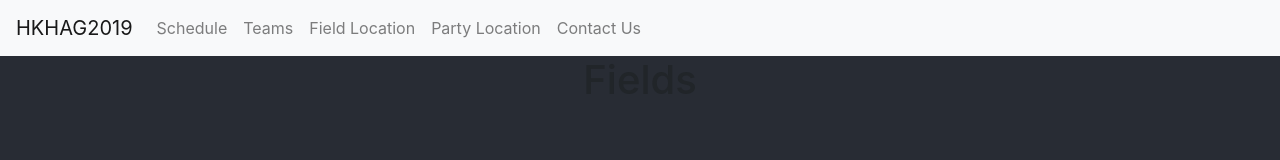
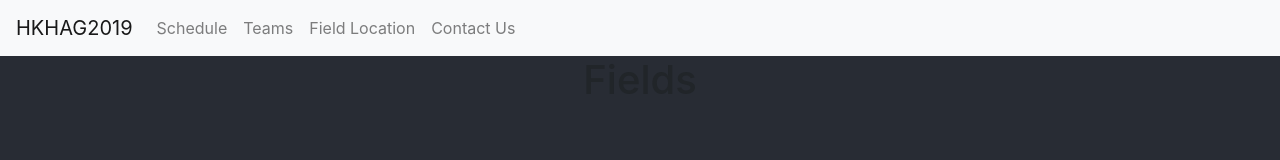
Before and after one commit to gigilaw/HKPAT_2019, a React (Create React App) app: page /field in a window 1280 px wide. Shown: the top 160 px of the page. Built offline with nearby package versions, Linux system fonts and the light colour scheme.

Commit message:
Refactor

```diff
--- a/src/component/navbar.jsx
+++ b/src/component/navbar.jsx
@@ -1,6 +1,12 @@
 import React, { Component } from 'react'
 import { Link } from 'react-router-dom'
 
+const links = [
+	{ href: '/schedule', name: 'Schedule' },
+	{ href: '/teams', name: 'Teams' },
+	{ href: '/field', name: 'Field Location' },
+	{ href: '/contact', name: 'Contact Us' },
+]
 class NavBar extends Component {
 	render() {
 		return (
@@ -21,31 +27,13 @@ class NavBar extends Component {
 				</button>
 				<div className="collapse navbar-collapse" id="navbarNav">
 					<ul className="navbar-nav">
-						<li className="nav-item">
-							<a className="nav-link" href="/schedule">
-								Schedule
-							</a>
-						</li>
-						<li className="nav-item">
-							<a className="nav-link" href="/teams">
-								Teams
-							</a>
-						</li>
-						<li className="nav-item">
-							<a className="nav-link" href="/field">
-								Field Location
-							</a>
-						</li>
-						<li className="nav-item">
-							<a className="nav-link" href="/party">
-								Party Location
-							</a>
-						</li>
-						<li className="nav-item">
-							<a className="nav-link" href="/contact">
-								Contact Us
-							</a>
-						</li>
+						{links.map(link => (
+							<li className="nav-item">
+								<a className="nav-link" href={link.href}>
+									{link.name}
+								</a>
+							</li>
+						))}
 					</ul>
 				</div>
 			</nav>
```
